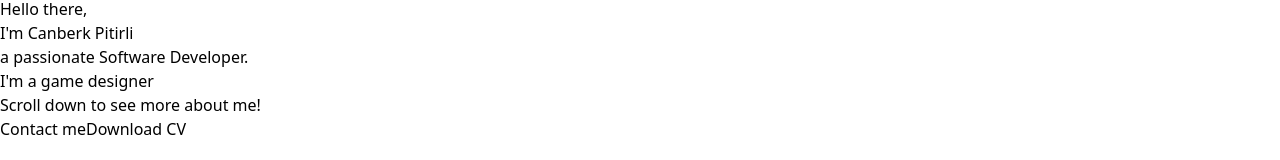
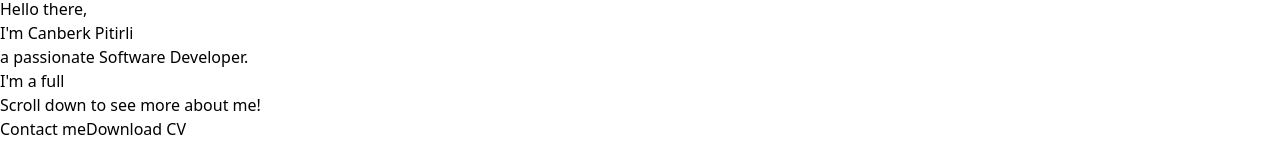
Before and after one commit to CanReader/CanberkPitirliWebApp, a React (Vite) app: page / in a window 1280 px wide. Shown: the part 387-547 px from the top of the page. Built offline with nearby package versions, Linux system fonts and the light colour scheme.

Commit message:
Added new title to profile component

```diff
--- a/src/Components/Profile.jsx
+++ b/src/Components/Profile.jsx
@@ -21,7 +21,7 @@ const ProfileSection = () => {
             <section
                 className="sm:px-8 overflow-hidden pt-[110px] sm:pt-[120px] sm:pb-10 pb-8"
                 id="intro"
-                style={{paddingBottom:'0',paddingTop:'20vh'}}
+                style={{paddingBottom:'0',paddingTop:'20vh',paddingBottom:'5%'}}
             >
                 <div className="grid grid-cols-1 sm:grid-cols-12 place-items-center">
                     {/* The left of the component */}
@@ -47,6 +47,8 @@ const ProfileSection = () => {
                                 500,
                                 "I'm a professional developer",
                                 1000,
+				"I'm a full-stack developer",
+				1000,
                                 "I'm a game developer",
                                 1000,
                                 "I'm a game designer",
@@ -105,12 +107,12 @@ const ProfileSection = () => {
                         }
                         transition={{ duration: 0.8 }}
                         className="col-span-5 w-full h-full lg:h-[40px] h-[80vh] relative mt-16 sm:-mt-4"
-                        style={{marginTop:'0%'}}
                     >
                         <Suspense>
                             <img
                                 src="/images/Profile.png"
-                                className="hidden sm:block absolute transform -translate-x-1/2 -translate-y-1/2 top-1/2 left-1/2 h-[80vh] m:h-[0px]"/>
+                                loading="lazy"
+                                className="hidden sm:block absolute transform -translate-x-1/2 -translate-y-1/2 top-1/10 left-1/2 h-[60vh] m:h-[0px]"/>
                         </Suspense>
                     </motion.div>
                 </div>
```
